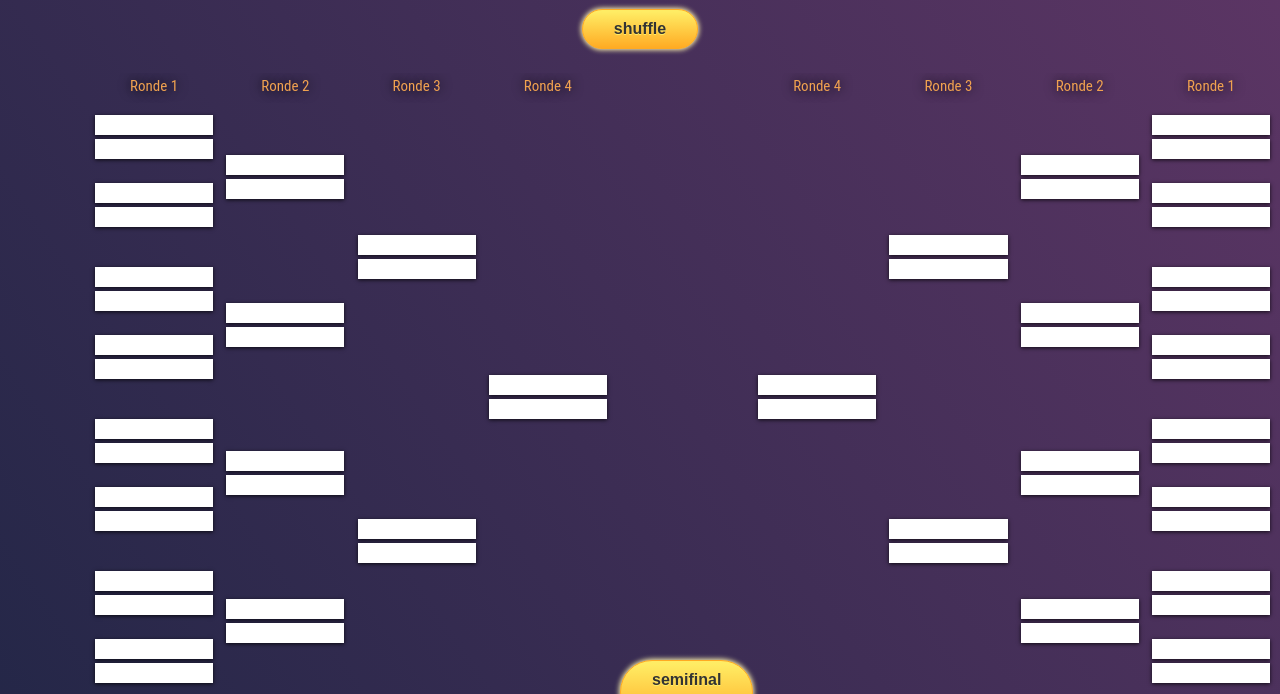
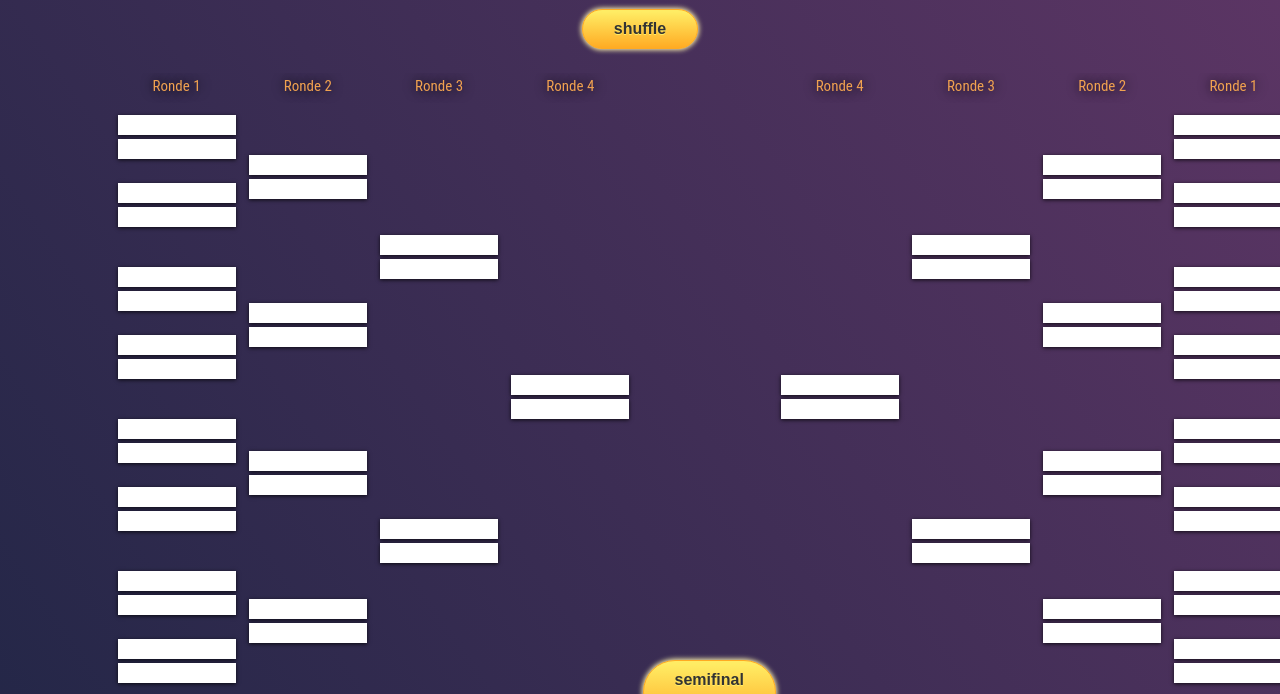
Before and after one commit to fearhunt/drawer-tc-2020, a plain HTML site: page index.html in a window 1280 px wide. Shown: the part 58-752 px from the top of the page. Drawn offline with nearby package versions, Linux system fonts and the light colour scheme; a web font is replaced by a local one.

Commit message:
push css

```diff
--- a/css/main.css
+++ b/css/main.css
@@ -118,8 +118,8 @@ body {
     width:95%;
     width:30.8333%\9;
 }
-.split-two {
-
+ .left-split{
+    margin-left: 1.8% !important;
 }
 .split-one .round {
     margin: 0 2.5% 0 0;
--- a/index.html
+++ b/index.html
@@ -26,7 +26,7 @@
 			</div>
 			<section id="awal " class="bracket" style="border-bottom: 3px solid grey">
 			<div class="container " style="margin-left: 80px">
-			<div class="split split-one ">
+			<div class="split split-one left-split ">
 				<!-- Before R1 -->
 				<div class="round round-one current">
 					<div id="ronde-1" class="round-details" style="cursor: pointer;">Ronde 1</div>
```
